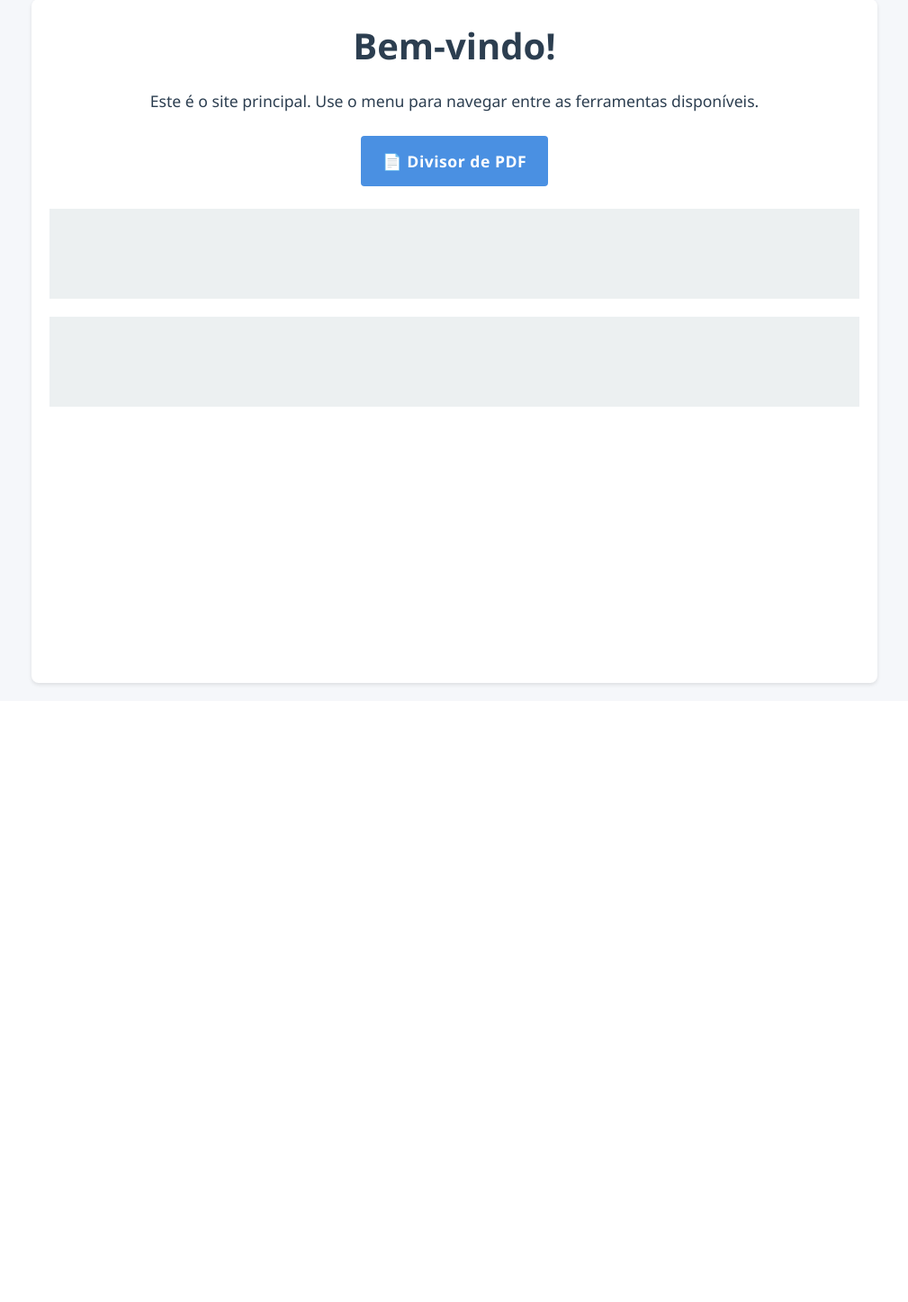
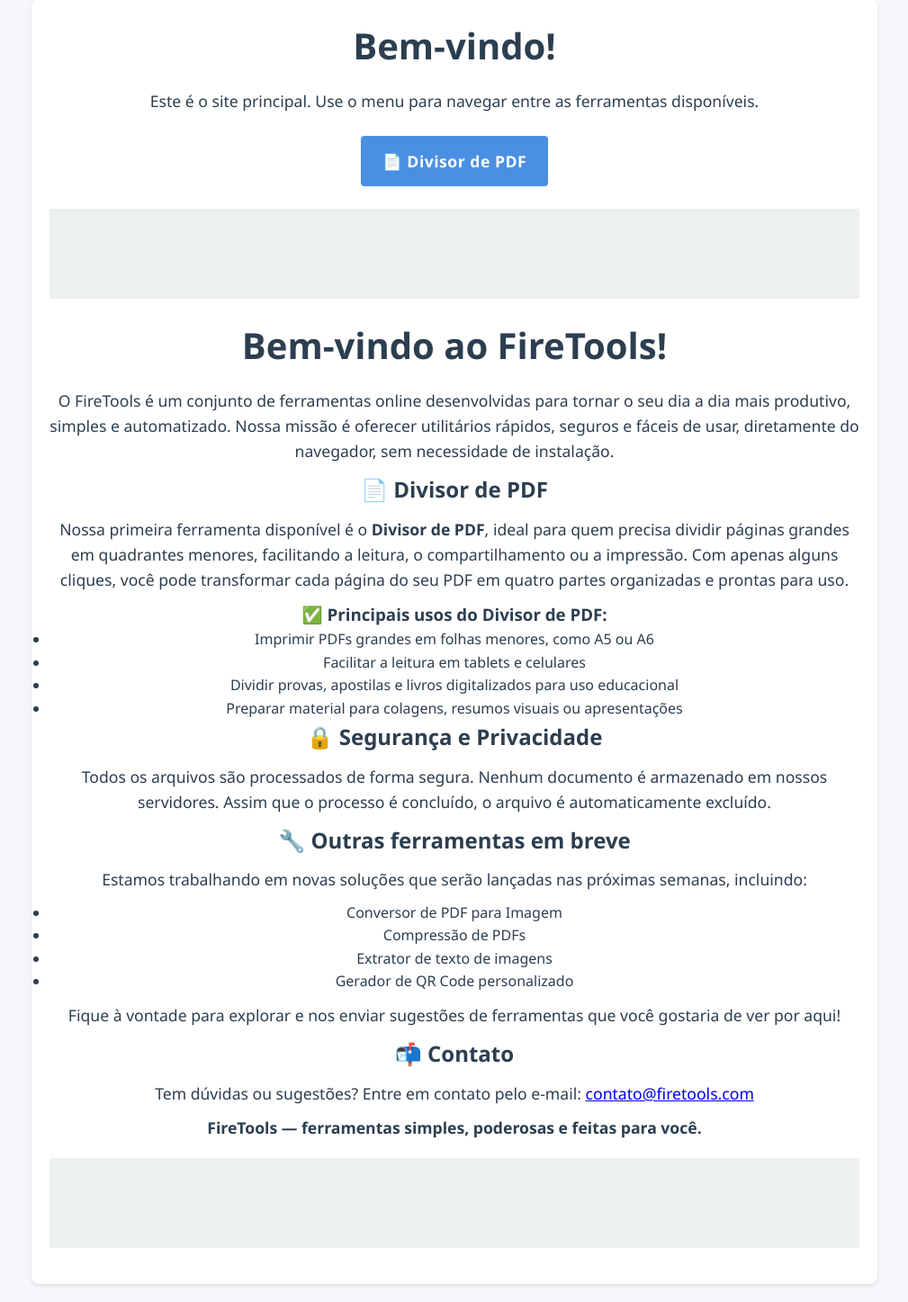
Before and after one commit to xFireHide/converter, a Flask app: page / in a window 1280 px wide. Shown: the part 47-1494 px from the top of the page at 90% size, without its empty margins (125-1134 px from the left). Before the commit the page ends 811 px from the top, so only its background shows below. Run offline with Flask 3, Linux system fonts and the light colour scheme.

Commit message:
Update home.html

```diff
--- a/templates/home.html
+++ b/templates/home.html
@@ -14,6 +14,67 @@ block content %}
   </div>
 
   <div class="ads-banner-top"></div>
+  <h1>Bem-vindo ao FireTools!</h1>
+  <p>
+    O FireTools é um conjunto de ferramentas online desenvolvidas para tornar o
+    seu dia a dia mais produtivo, simples e automatizado. Nossa missão é
+    oferecer utilitários rápidos, seguros e fáceis de usar, diretamente do
+    navegador, sem necessidade de instalação.
+  </p>
+
+  <h2>📄 Divisor de PDF</h2>
+  <p>
+    Nossa primeira ferramenta disponível é o <strong>Divisor de PDF</strong>,
+    ideal para quem precisa dividir páginas grandes em quadrantes menores,
+    facilitando a leitura, o compartilhamento ou a impressão. Com apenas alguns
+    cliques, você pode transformar cada página do seu PDF em quatro partes
+    organizadas e prontas para uso.
+  </p>
+
+  <h3>✅ Principais usos do Divisor de PDF:</h3>
+  <ul>
+    <li>Imprimir PDFs grandes em folhas menores, como A5 ou A6</li>
+    <li>Facilitar a leitura em tablets e celulares</li>
+    <li>
+      Dividir provas, apostilas e livros digitalizados para uso educacional
+    </li>
+    <li>Preparar material para colagens, resumos visuais ou apresentações</li>
+  </ul>
+
+  <h2>🔒 Segurança e Privacidade</h2>
+  <p>
+    Todos os arquivos são processados de forma segura. Nenhum documento é
+    armazenado em nossos servidores. Assim que o processo é concluído, o arquivo
+    é automaticamente excluído.
+  </p>
+
+  <h2>🔧 Outras ferramentas em breve</h2>
+  <p>
+    Estamos trabalhando em novas soluções que serão lançadas nas próximas
+    semanas, incluindo:
+  </p>
+  <ul>
+    <li>Conversor de PDF para Imagem</li>
+    <li>Compressão de PDFs</li>
+    <li>Extrator de texto de imagens</li>
+    <li>Gerador de QR Code personalizado</li>
+  </ul>
+  <p>
+    Fique à vontade para explorar e nos enviar sugestões de ferramentas que você
+    gostaria de ver por aqui!
+  </p>
+
+  <h2>📬 Contato</h2>
+  <p>
+    Tem dúvidas ou sugestões? Entre em contato pelo e-mail:
+    <a href="mailto:contato@firetools.com">contato@firetools.com</a>
+  </p>
+
+  <p>
+    <strong
+      >FireTools — ferramentas simples, poderosas e feitas para você.</strong
+    >
+  </p>
 
   <div class="adsense-bottom"></div>
 </div>
```
